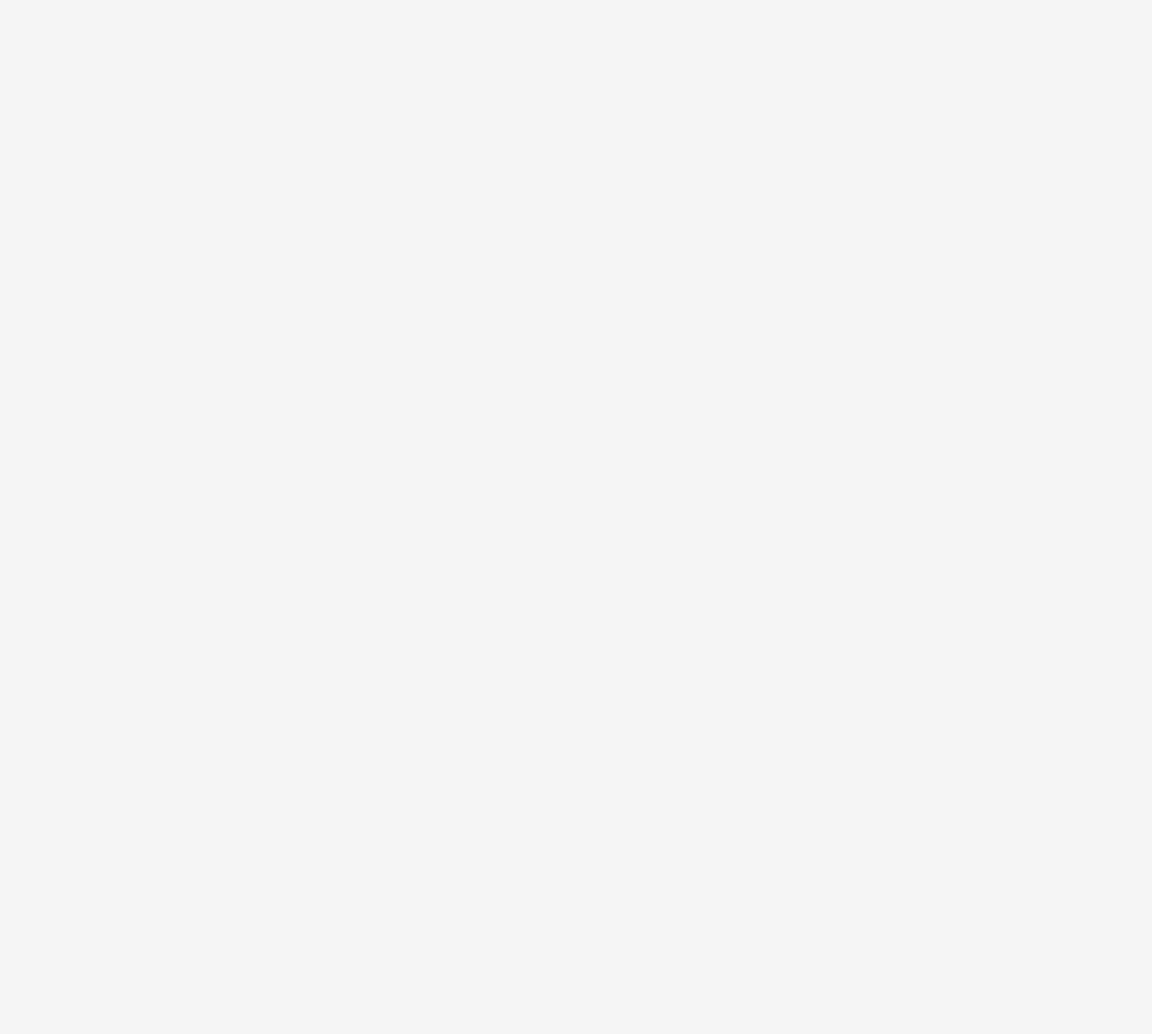
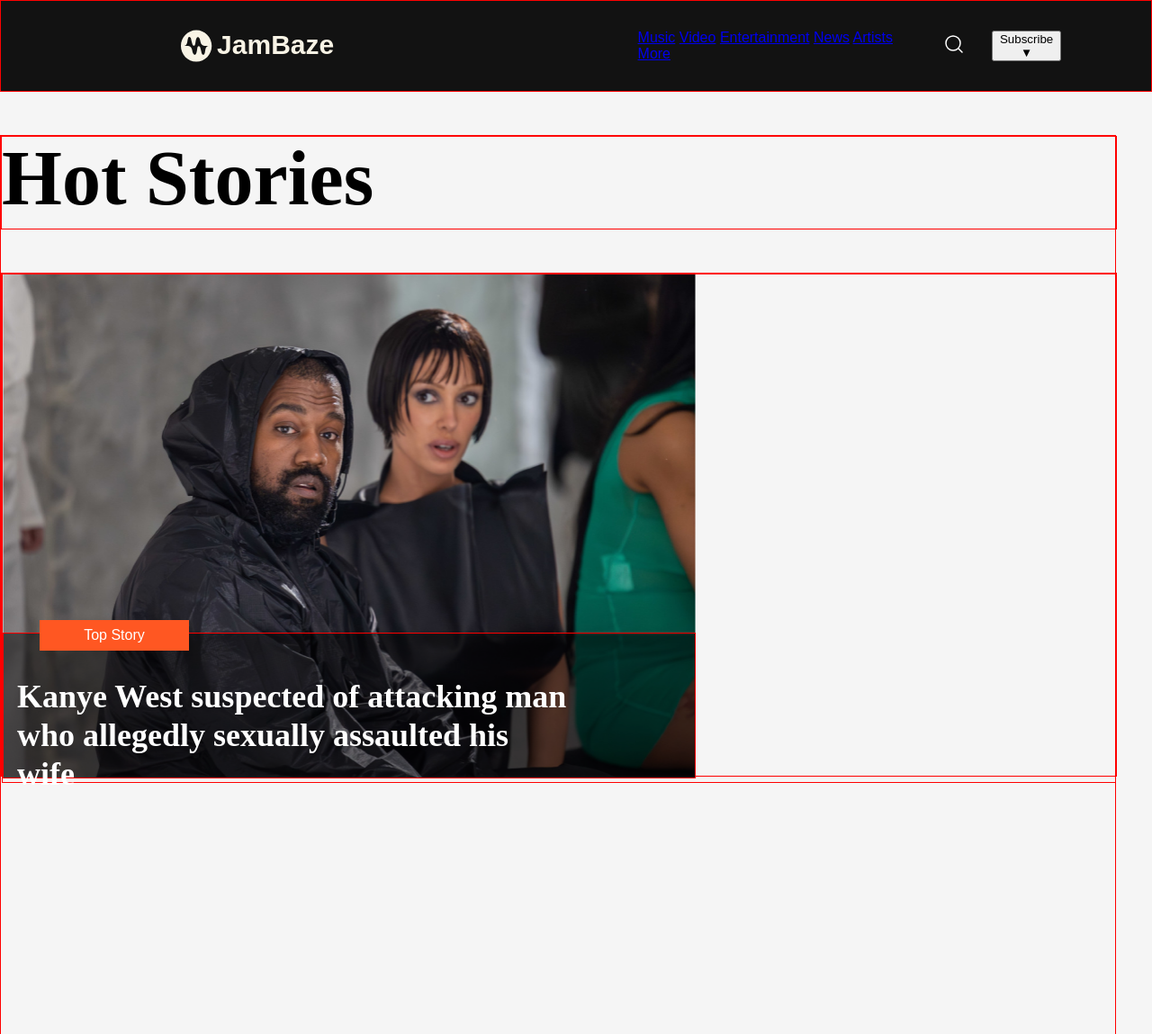
Before and after one commit to GuyGabriell/jambaze-page, a plain HTML site: page index.html in a window 1280 px wide. Shown: the top 1149 px of the page at 90% size. Before the commit the page ends 800 px from the top, so only its background shows below. Drawn offline with Linux system fonts and the light colour scheme; a web font is replaced by a local one.

Commit message:
still on it

```diff
--- a/index.html
+++ b/index.html
@@ -4,12 +4,69 @@
     <meta charset="UTF-8" />
     <meta name="viewport" content="width=device-width, initial-scale=1.0" />
     <title>Jambaze-Page</title>
-    <link rel="stylesheet" href="styles.css" />
+    <link
+      rel="stylesheet"
+      href="https://cdnjs.cloudflare.com/ajax/libs/font-awesome/6.6.0/css/all.min.css"
+      integrity="sha512-Kc323vGBEqzTmouAECnVceyQqyqdsSiqLQISBL29aUW4U/M7pSPA/gEUZQqv1cwx4OnYxTxve5UMg5GT6L4JJg=="
+      crossorigin="anonymous"
+      referrerpolicy="no-referrer"
+    />
+    <link rel="stylesheet" href="styles-css/styles.css" />
     <link href="https://fonts.cdnfonts.com/css/archivo" rel="stylesheet" />
     <link
       href="https://fonts.cdnfonts.com/css/space-grotesk"
       rel="stylesheet"
     />
   </head>
-  <body></body>
+  <body>
+    <!-- Navbar -->
+    <nav>
+      <div class="navbar">
+        <!-- Logo -->
+        <div class="logo">
+          <div class="logo-icon">
+            <img src="logo-icon/logo.svg" alt="JamBaze" />
+          </div>
+          <p>JamBaze</p>
+        </div>
+
+        <!-- Menu items -->
+        <div class="menu">
+          <a href="#" class="dropdown">Music</a>
+          <a href="#">Video</a>
+          <a href="#">Entertainment</a>
+          <a href="#">News</a>
+          <a href="#">Artists</a>
+          <a href="#" class="dropdown">More</a>
+        </div>
+
+        <!-- Search icon -->
+        <div class="search-icon">
+          <img src="search-icon/icon.svg" alt="" />
+        </div>
+
+        <!-- Subscribe button with dropdown indicator -->
+        <button class="subscribe-button">
+          Subscribe
+          <span class="dropdown-indicator">▼</span>
+        </button>
+      </div>
+    </nav>
+
+    <div class="hot-stories-container">
+      <div class="header"><h1>Hot Stories</h1></div>
+       <div class="main-content">
+              <!-- Left section: Main article -->
+              <div class="main-article">
+                <img src="images/img.png" alt="Main Article Image" />
+                <div class="overlay">
+                  <div class="tag">Top Story</div>
+                  <h2>
+                    Kanye West suspected of attacking man <br>who allegedly sexually
+                    assaulted his <br>wife
+                  </h2>
+                </div>
+              </div>
+    </div>
+  </body>
 </html>
--- /dev/null
+++ b/styles-css/styles.css
@@ -0,0 +1,154 @@
+/* CSS Reset */
+* {
+  margin: 0;
+  padding: 0;
+  box-sizing: border-box;
+}
+
+body {
+  background-color: #f5f5f5;
+  font-family: "Archivo", sans-serif;
+  font-family: "Space Grotesk", sans-serif;
+}
+
+/* Navbar-logo-secction */
+
+.navbar {
+  display: flex;
+  width: 1, 440px;
+  height: 102px;
+  padding: 12px 100px 12px 100px;
+  gap: 32px;
+  border: 1px solid #ff0000;
+
+  background: #121212;
+  backdrop-filter: blur(64px);
+  align-items: center;
+  margin-bottom: 48px;
+}
+
+.navbar .logo {
+  display: flex;
+  width: 498px;
+  height: 35.25px;
+  gap: 4.85px;
+  color: #f8f3e5;
+  margin-top: 33.38px;
+  margin-bottom: 33.38px;
+  margin-left: 100px;
+}
+
+.navbar .logo img {
+  display: flex;
+  width: 35.25px;
+  height: 35.25px;
+}
+.navbar .logo p {
+  display: flex;
+  width: 130.91px;
+  height: 22.18px;
+  font-size: 30px;
+  font-weight: 600;
+}
+
+/* Navbar-menu-secction */
+
+
+/*hot-stories-section*/
+.hot-stories-container {
+  width: 1240px;
+  height: 1000px;
+  top: 150px;
+  left: 100px;
+  gap: 100px;
+  margin-bottom: 50px;
+  border: 1px solid #ff0000;
+}
+
+
+.header {
+  width: 1240px;
+  height: 104px;
+  gap: 48px;
+  margin-bottom: 48px;
+  border: 1px solid #ff0000;
+}
+
+.header h1 {
+  width: 588px;
+  height: 104px;
+  font-weight: 700;
+  font-size: 86px;
+  line-height: 93.57px;
+  font-family: Archivo;
+
+}
+
+
+/* Left section for main article */
+.main-content {
+  width: 1240px;
+  height: 560px;
+  gap: 32px;
+  margin-bottom: 100px;
+  border: 1px solid red;
+}
+.main-article img {
+  width: 770px;
+  height: 560px;
+}
+
+.main-article {
+  flex: 1;
+  margin: auto;
+  position: relative;
+  border: 1px solid red;
+}
+
+.main-article .overlay {
+  border: 1px solid red;
+  width: 770px;
+  height: 162.4px;
+  top: 397.6px;
+  position: absolute;
+  bottom: 0;
+  left: 0;
+  right: 0;
+  padding: 15px;
+  color: #ffffff;
+  background-color: #00000077;
+}
+
+.main-article .overlay h1 {
+  width: 711.63px;
+  height: 121.33px;
+  top: 420px;
+  left: 24.81px;
+}
+
+h2 {
+   font-family: Clash Display;
+  color: #ffffff;
+  font-size: 36px;
+  font-weight: bold 600;
+  line-height: 43.2px;
+  text-align: left;
+  text-underline-position: from-font;
+  text-decoration: uppercase;
+
+}
+
+
+/* Tag */
+.tag {
+  background: #ff5722;
+  width: 166.42px;
+  height: 34px;
+  top: -30px;
+  left: 24.81px;
+  padding: 8px 16px;
+  text-align: center;
+  line-height: 17px;
+  gap: px;
+  position: relative;
+}
--- a/styles.css
+++ /dev/null
@@ -1,12 +0,0 @@
-/* CSS Reset */
-* {
-  margin: 0;
-  padding: 0;
-  box-sizing: border-box;
-}
-
-body {
-  background-color: #f5f5f5;
-  font-family: "Archivo", sans-serif;
-  font-family: "Space Grotesk", sans-serif;
-}
```
